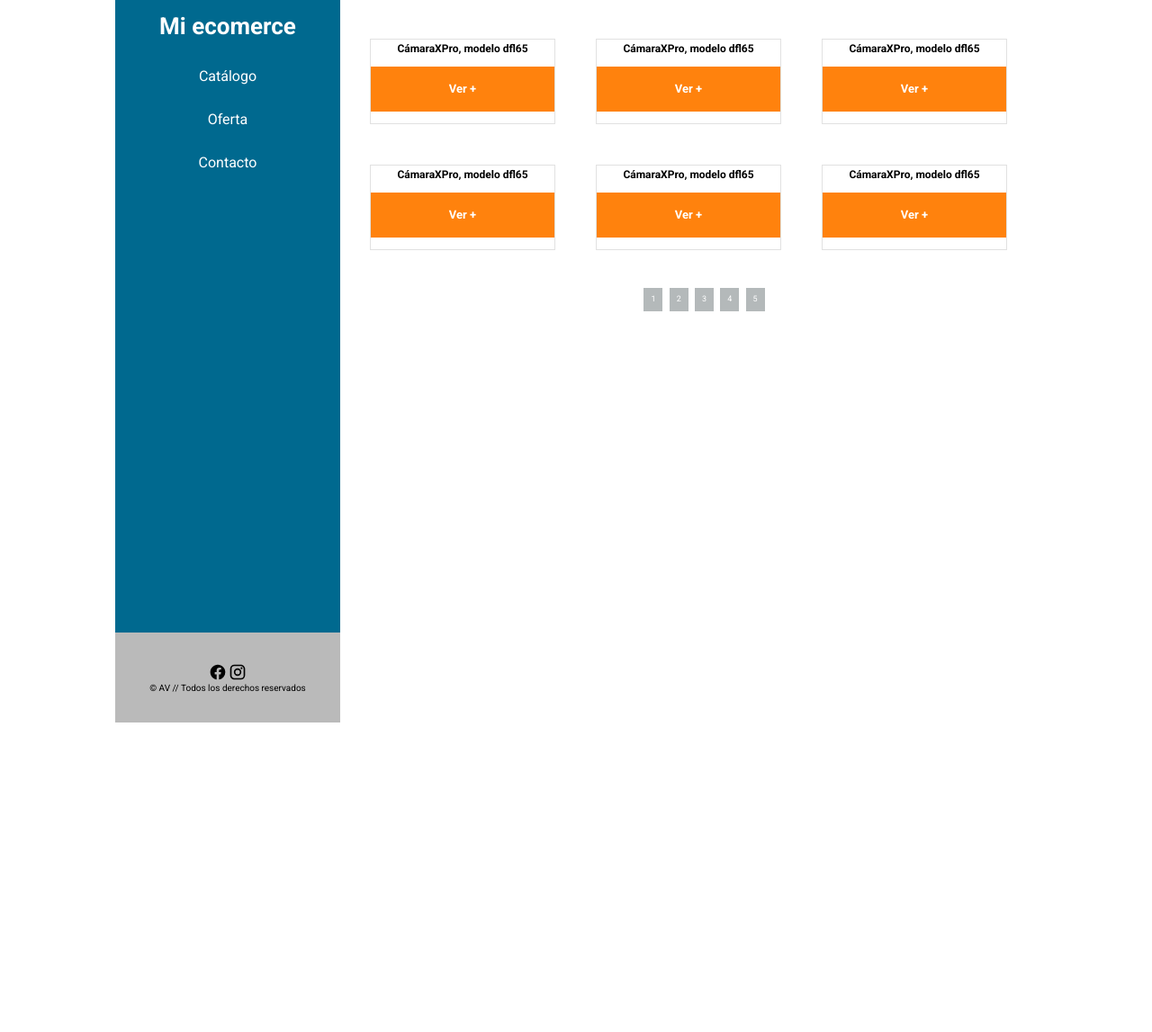
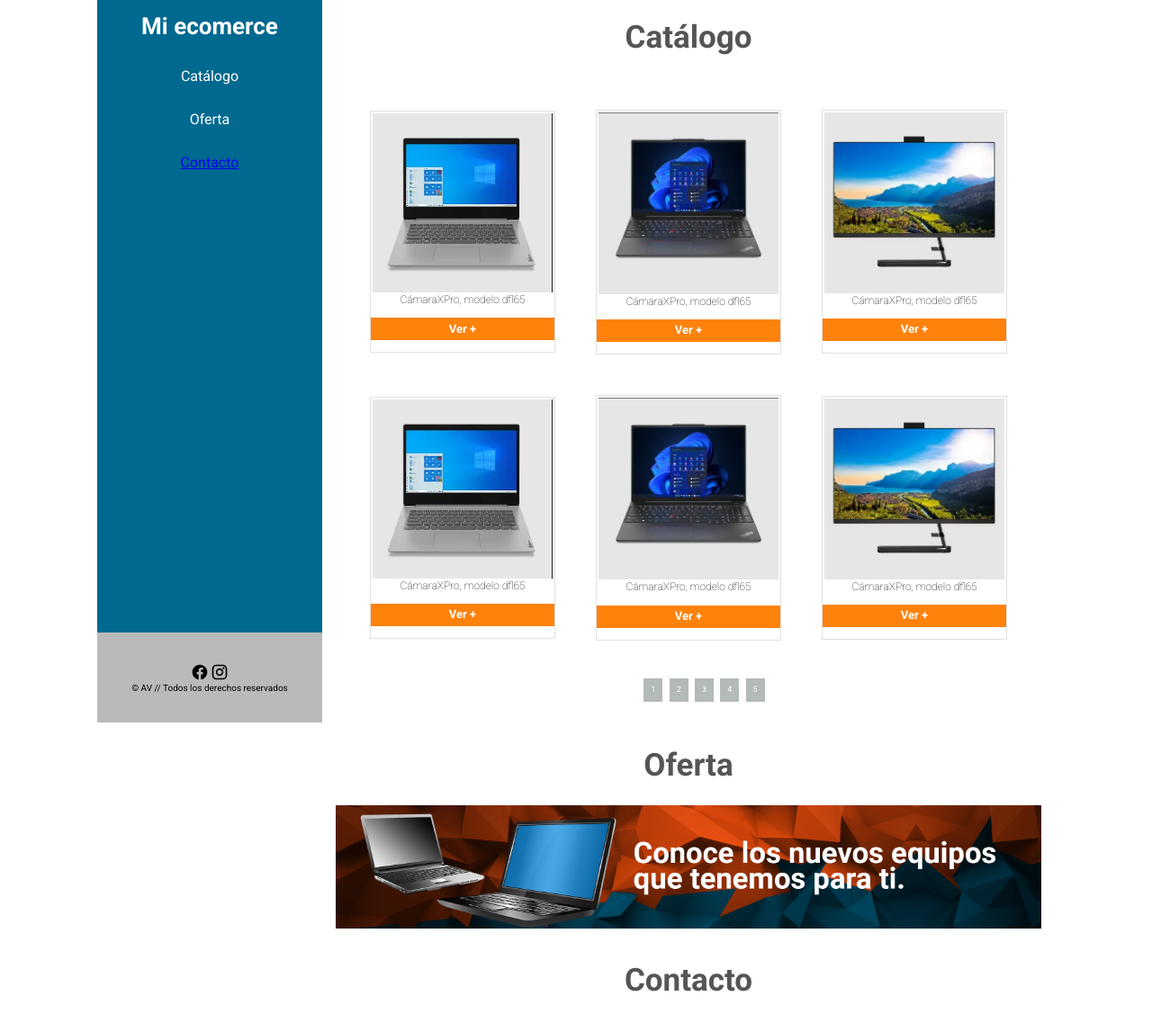
Before and after one commit to Droopytex/desafio_anima, a plain HTML site: page index.html in a window 1280 px wide. Shown: the part 97-1244 px from the top of the page at 90% size. Before the commit the page ends 900 px from the top, so only its background shows below. Drawn offline with Linux system fonts and the light colour scheme.

Commit message:
agregando secciones

```diff
--- a/assets/css/styles.css
+++ b/assets/css/styles.css
@@ -6,7 +6,6 @@
 
 .navegador {
   display: flex;
-
   align-items: center;
   flex-direction: row;
   justify-content: space-around;
@@ -31,7 +30,7 @@ h2{
   font-size: 16px;
   border: none;
   border-radius: 5px;
-  transition: background-color 0.3s ease-out;
+  transition: background-color 0.2s ease-out;
   width: 250px;
 }
 
@@ -57,9 +56,17 @@ h2{
   display: flex;
   padding:auto;
   align-items: center;
+}
 
+.title_cat{
+  color: #545555;
+  font-size: 35px;
+  padding: 10px;
+  margin: 10px;
+  font-weight: bolder;
 
 }
+
 .navegador ul{
   display: none;
 }
@@ -83,8 +90,6 @@ h2{
   flex-direction: column;
   display: flex;
   align-items: center;
-
-
 
 }
 
@@ -116,6 +121,26 @@ footer img{
   flex-direction: column;
   width: auto;
   padding: 0px;
+}
+
+.central{
+  display: flex;
+  align-items: center;
+  flex-direction: column;
+  height: 80
+}
+
+.oferta {
+  display: flex;
+  align-items: center;
+  padding: 10px;
+flex-direction: column;
+}
+
+.banner-oferta{
+  width: 576px;
+  height: 120px;
+  padding: 5px;
 }
 
 .container_card {
@@ -151,7 +176,7 @@ footer img{
   background-color: rgb(255, 130, 13);
   align-items: center;
   justify-content: center;
-  height: 50px;
+  height: 25px;
   margin: 1em;
   color: #fff;
   font-size: small;
@@ -259,9 +284,12 @@ footer img{
       justify-content:center;
       padding-top:20px
     }
- .card span{
-  font-weight: 600;
- }
+    .banner-oferta{
+      width: 784px;
+      height: 137px;
+      padding: 5px;
+    }
+
 
 .navegador ul{
   display:block;
--- a/index.html
+++ b/index.html
@@ -31,9 +31,9 @@
           </div>
 
        <div class="menu">
-        <button class="button">Catálogo</button>
-        <button class="button">Oferta</button>
-        <button class="button">Contacto</button>
+        <button class="button">Catálogo</a></button>
+        <button class="button">Oferta</a></button>
+        <button class="button"><a href="#contacto">Contacto</a></button>
        </div>
 
 
@@ -47,34 +47,38 @@
 
   <!-- contenido main -->
       <main class="main">
+          <!-- contenido central -->
+        <div class="central">
+            <!-- catalogo main -->
+          <div id="catalogo" class="title_cat">Catálogo</div>
           <section class="container_card">
             <article class="card">
-            <img src="./assets/img/001.png" alt="" />
+              <img src="./assets/img/01.png" alt="" />
                 <span class="txt_01">CámaraXPro, modelo dfl65</span>
                 <div class="boton"><span>Ver +</span></div>
             </article>
             <article class="card">
-            <img src="./assets/img/001.png" alt="" />
+              <img src="./assets/img/02.png" alt="" />
                 <span class="txt_01">CámaraXPro, modelo dfl65</span>
                 <div class="boton"><span>Ver +</span></div>
             </article>
             <article class="card">
-            <img src="./assets/img/001.png" alt="" />
+              <img src="./assets/img/03.png" alt="" />
                 <span class="txt_01">CámaraXPro, modelo dfl65</span>
                 <div class="boton"><span>Ver +</span></div>
             </article>
             <article class="card">
-            <img src="./assets/img/001.png" alt="" />
+              <img src="./assets/img/01.png" alt="" />
                 <span class="txt_01">CámaraXPro, modelo dfl65</span>
                 <div class="boton"><span>Ver +</span></div>
             </article>
             <article class="card">
-            <img src="./assets/img/001.png" alt="" />
+              <img src="./assets/img/02.png" alt="" />
                 <span class="txt_01">CámaraXPro, modelo dfl65</span>
                 <div class="boton"><span>Ver +</span></div>
             </article>
             <article class="card">
-            <img src="./assets/img/001.png" alt="" />
+              <img src="./assets/img/03.png" alt="" />
                 <span class="txt_01">CámaraXPro, modelo dfl65</span>
                 <div class="boton"><span>Ver +</span></div>
             </article>
@@ -89,6 +93,25 @@
               <li><a>5</a></li>
             </ul>
           </div>
+
+          <section class="oferta">
+            <div id="oferta" class="title_cat">Oferta</div>
+            <div> <img class="banner-oferta" src="./assets/img/banner_ofertas copia.png" alt="">
+            </div>
+            <div></div>
+
+          </section>
+          <section>
+            <div id="contacto" class="title_cat">Contacto</div>
+            <div>
+              <img src="" alt="">
+            </div>
+
+          </section>
+
+
+        </div>
+
 
 
 
```
Also changed, not shown: assets/img/01.png (added), assets/img/02.png (added), assets/img/03.png (added), assets/img/banner_ofertas copia.png (added). Lines whose indentation alone changed are shown as unchanged.
